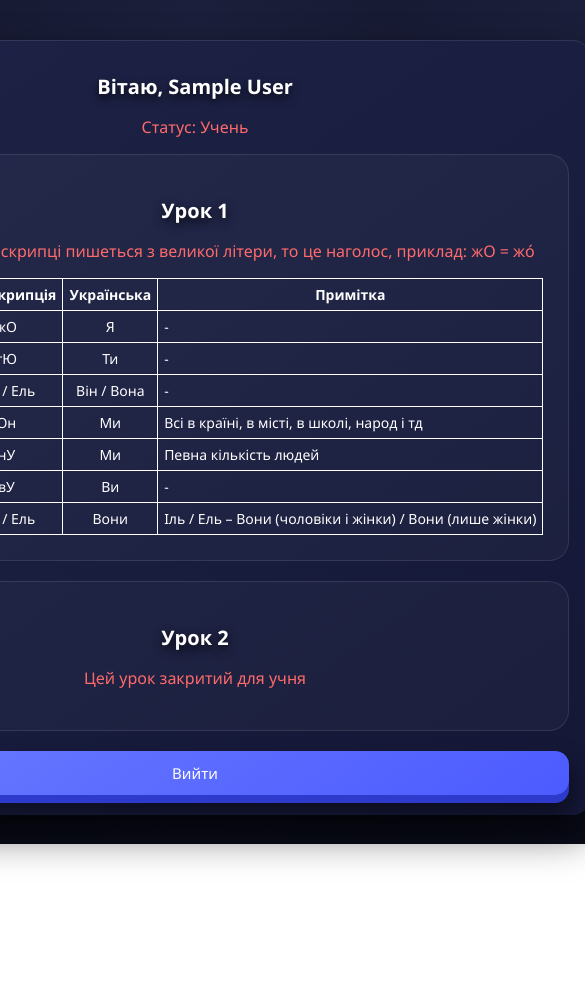
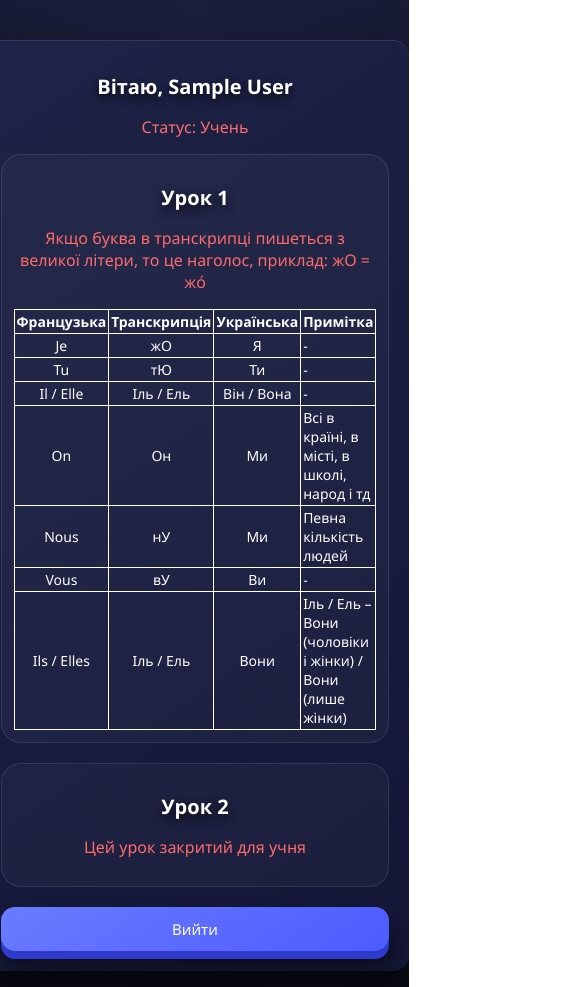
Before and after one commit to Hnatiak/studyhome, a React (Create React App) app: page /dashboard in a window 390 px wide. Shown: the whole page, 585 px wide, since content can reach past the window. Before the commit the page ends 844 px from the top, so only its background shows below. Built offline with nearby package versions, Linux system fonts and the light colour scheme; sample sign-in values are in the browser's storage.

Commit message:
Version 2

```diff
--- a/src/components/LessonWrapper.js
+++ b/src/components/LessonWrapper.js
@@ -22,20 +22,7 @@ const LessonWrapper = ({ id, children }) => {
   if (user.role === "student" && !isOpen) return null;
 
   return (
-    <div className="lesson-wrapper" style={{
-      marginBottom: "20px",
-      padding: "25px",
-      border: "1px solid rgba(255,255,255,0.1)",
-      borderRadius: "20px",
-      background: "rgba(255,255,255,0.03)",
-      display: "flex",
-      flexDirection: "column",
-      alignItems: "center",
-      gap: "20px",
-      position: "relative",
-      transform: "translateZ(1px)"
-    }}>
-
+    <div className="lesson-wrapper">
       {user.role === "teacher" && (
         <button
           onClick={toggleAccess}
--- a/src/index.css
+++ b/src/index.css
@@ -16,7 +16,7 @@ body {
 }
 
 
-table {
+/* table {
   border-collapse: collapse;
   width: 100%;
   color: #fff;
@@ -34,6 +34,28 @@ td {
   padding: 8px;
   text-align: center;
   vertical-align: middle;
+}
+
+td:nth-of-type(4) {
+  text-align: left;
+} */
+
+.table-scroll {
+  width: 100%;
+  overflow-x: auto;
+  -webkit-overflow-scrolling: touch;
+}
+
+table {
+  width: 100%;
+  border-collapse: collapse;
+}
+
+th, td {
+  border: 1px solid #fff;
+  padding: 8px;
+  text-align: center;
+  white-space: normal;
 }
 
 td:nth-of-type(4) {
@@ -68,6 +90,20 @@ td:nth-of-type(4) {
 .dashboard-content {
   width: 100%;
   max-width: 1400px;
+}
+
+.lesson-wrapper {
+  margin-bottom: 20px;
+  padding: 25px;
+  border: 1px solid rgba(255,255,255,0.1);
+  border-radius: 20px;
+  background: rgba(255,255,255,0.03);
+  display: flex;
+  flex-direction: column;
+  align-items: center;
+  gap: 20px;
+  position: relative;
+  transform: translateZ(1px);
 }
 
 @media (hover: hover) {
@@ -164,6 +200,10 @@ p:nth-of-type(2) {
   button {
     font-size: 15px;
   }
+
+  .lesson-wrapper {
+    padding: 12px;
+  }
 }
 
 @media (max-width: 1400px) {
@@ -188,15 +228,70 @@ p:nth-of-type(2) {
   }
 }
 
-@media screen and (max-width: 600px) {
+/* @media screen and (max-width: 600px) {
   table {
     display: block;
     overflow-x: auto;
-    white-space: nowrap;
   }
 
   th, td {
     padding: 6px;
     font-size: 14px;
   }
+} */
+
+/* @media screen and (min-width: 600px) {
+  .card-dashboard {
+    width: 100%;
+    overflow-x: hidden;
+    padding: 20px;
+    box-sizing: border-box;
+  }
+
+  table {
+    width: 100%;
+    max-width: 100%;
+    overflow-x: auto;
+    -webkit-overflow-scrolling: touch;
+  }
+
+  th, td {
+    padding: 6px;
+    font-size: 14px;
+  }
+} */
+
+/* @media screen and (max-width: 600px) {
+  .table-scroll {
+    margin: 0 -12px;
+  }
+
+  th, td {
+    font-size: 13px;
+    padding: 6px;
+  }
+} */
+
+
+@media (max-width: 600px) {
+  .card-dashboard {
+    width: 100%;
+    overflow-x: hidden; /* приховує зайвий скрол */
+    padding: 20px;
+    box-sizing: border-box;
+  }
+
+  table {
+    display: block;
+    width: 100%;
+    max-width: 100%; /* важливо */
+    overflow-x: auto;
+    -webkit-overflow-scrolling: touch; /* плавний скрол на мобільних */
+    white-space: nowrap;
+  }
+
+  th, td {
+    padding: 2px;
+    font-size: 14px;
+  }
 }
--- a/src/pages/Dashboard.js
+++ b/src/pages/Dashboard.js
@@ -1,25 +1,3 @@
-// import { useAuth } from "../context/AuthContext";
-
-// const Dashboard = () => {
-//   const { user, logout } = useAuth();
-
-//   return (
-//     <div className="card-dashboard">
-//       <h1>Вітаю, {user.name}</h1>
-//       <p>Статус: {user.role === "teacher" ? "Викладач" : "Учень"}</p>
-
-//       {user.role === "teacher" && (
-//         <p>Тільки викладач бачить цей текст</p>
-//       )}
-
-//       <button onClick={logout}>Вийти</button>
-//     </div>
-//   );
-// };
-
-// export default Dashboard;
-
-
 import LessonWrapper from "../components/LessonWrapper";
 import { useAuth } from "../context/AuthContext";
 
@@ -36,7 +14,7 @@ const Dashboard = () => {
       )}
 
       <LessonWrapper id="lesson1">
-        <div className="lesson">
+        <div className="lesson table-scroll">
           <h2>Урок 1</h2>
           <p>Якщо буква в транскрипці пишеться з великої літери, то це наголос, приклад: жО = жó</p>
           <table>
```
